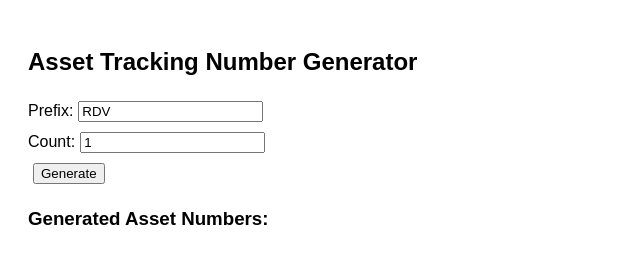
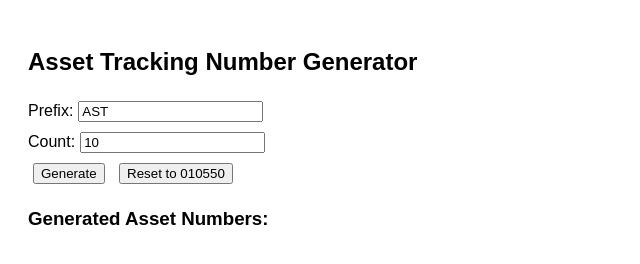
Before and after one commit to mertgulpinar/asset-number-generator, a plain HTML site: page index.html in a window 1280 px wide. Shown: the whole page, without its empty margins (0-640 px from the left). Drawn offline with Linux system fonts and the light colour scheme.

Commit message:
Update index.html

```diff
--- a/index.html
+++ b/index.html
@@ -10,9 +10,10 @@
 </head>
 <body>
   <h2>Asset Tracking Number Generator</h2>
-  <label>Prefix:</label><input type="text" id="prefix" value="RDV"><br>
-  <label>Count:</label><input type="number" id="count" value="1"><br>
+  <label>Prefix:</label><input type="text" id="prefix" value="AST"><br>
+  <label>Count:</label><input type="number" id="count" value="10"><br>
   <button onclick="generateAssetNumbers()">Generate</button>
+  <button onclick="resetCounter()">Reset to 010550</button>
 
   <h3>Generated Asset Numbers:</h3>
   <div id="output"></div>
@@ -37,6 +38,12 @@
 
       document.getElementById('output').innerText = numbers.join(', ');
     }
+
+    function resetCounter() {
+      localStorage.setItem('lastAssetNumber', 10550);
+      alert('Counter reset to 010550');
+      document.getElementById('output').innerText = '';
+    }
   </script>
 </body>
 </html>
```
